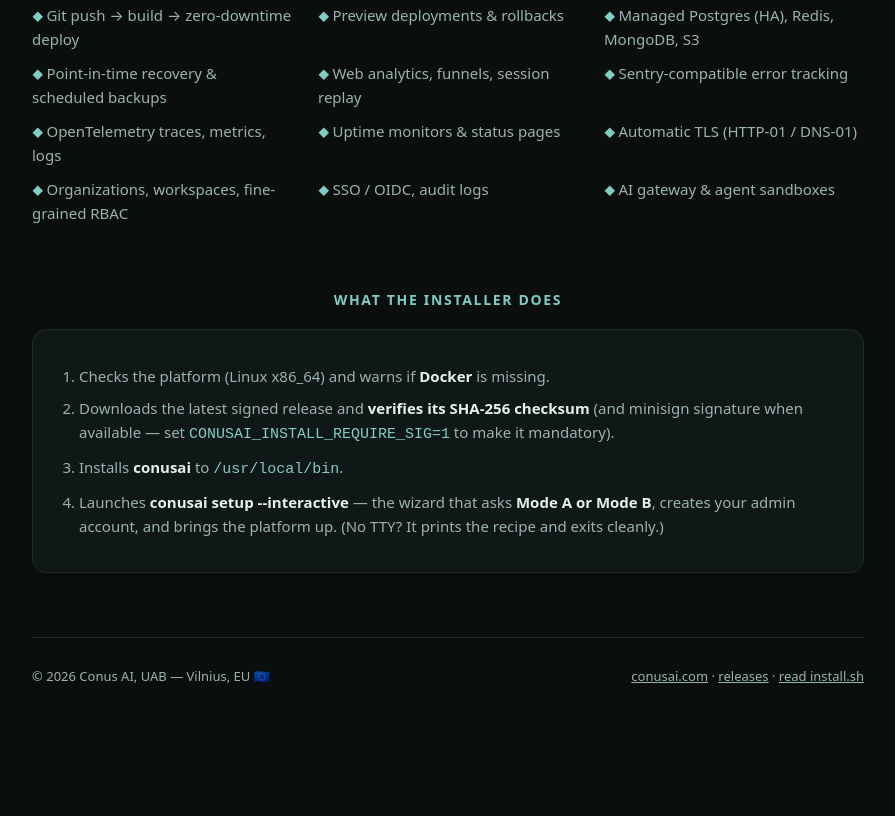
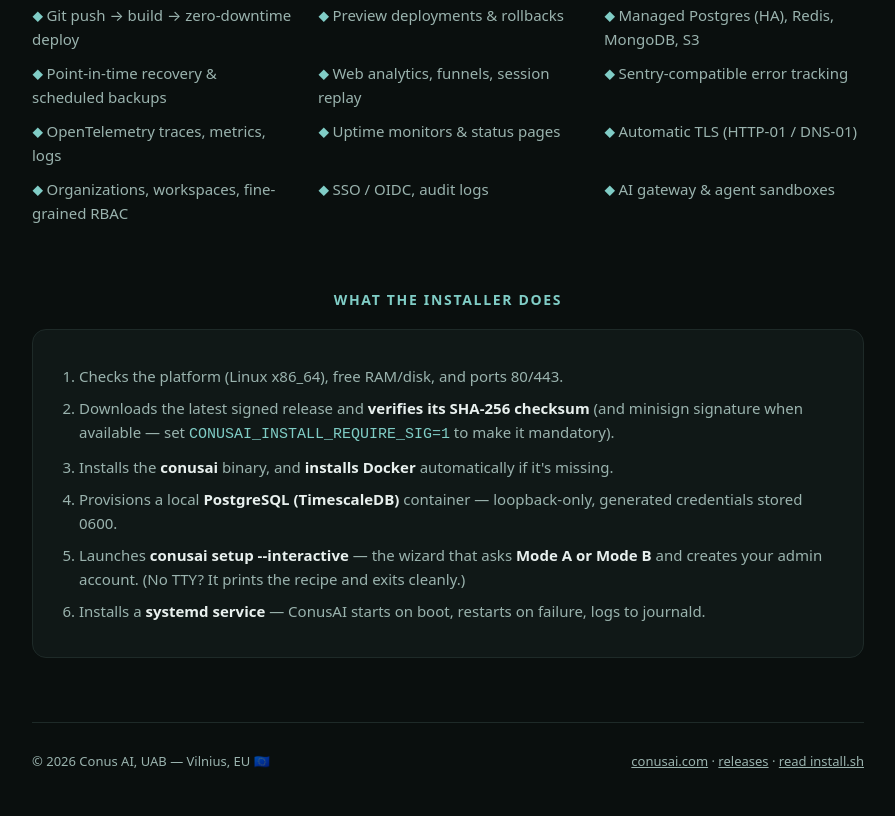
Before and after one commit to conusai/get, a plain HTML site: page index.html in a window 1280 px wide. Shown: the part 1136-1952 px from the top of the page, without its empty margins (192-1087 px from the left). Before the commit the page ends 1867 px from the top, so only its background shows below. Drawn offline with Linux system fonts and the light colour scheme.

Commit message:
Harden installer: stable TCP-auth DB readiness, systemd service, docker/minisign auto-install, preflight checks

```diff
--- a/index.html
+++ b/index.html
@@ -108,11 +108,13 @@
 <h3 class="sect">What the installer does</h3>
 <div class="steps">
   <ol>
-    <li>Checks the platform (Linux x86_64) and warns if <b>Docker</b> is missing.</li>
+    <li>Checks the platform (Linux x86_64), free RAM/disk, and ports 80/443.</li>
     <li>Downloads the latest signed release and <b>verifies its SHA-256 checksum</b>
         (and minisign signature when available — set <code style="color:var(--teal)">CONUSAI_INSTALL_REQUIRE_SIG=1</code> to make it mandatory).</li>
-    <li>Installs <b>conusai</b> to <code style="color:var(--teal)">/usr/local/bin</code>.</li>
-    <li>Launches <b>conusai setup --interactive</b> — the wizard that asks <b>Mode A or Mode B</b>, creates your admin account, and brings the platform up. (No TTY? It prints the recipe and exits cleanly.)</li>
+    <li>Installs the <b>conusai</b> binary, and <b>installs Docker</b> automatically if it's missing.</li>
+    <li>Provisions a local <b>PostgreSQL (TimescaleDB)</b> container — loopback-only, generated credentials stored 0600.</li>
+    <li>Launches <b>conusai setup --interactive</b> — the wizard that asks <b>Mode A or Mode B</b> and creates your admin account. (No TTY? It prints the recipe and exits cleanly.)</li>
+    <li>Installs a <b>systemd service</b> — ConusAI starts on boot, restarts on failure, logs to journald.</li>
   </ol>
 </div>
 
```
Also changed, not shown: 1 other file.
